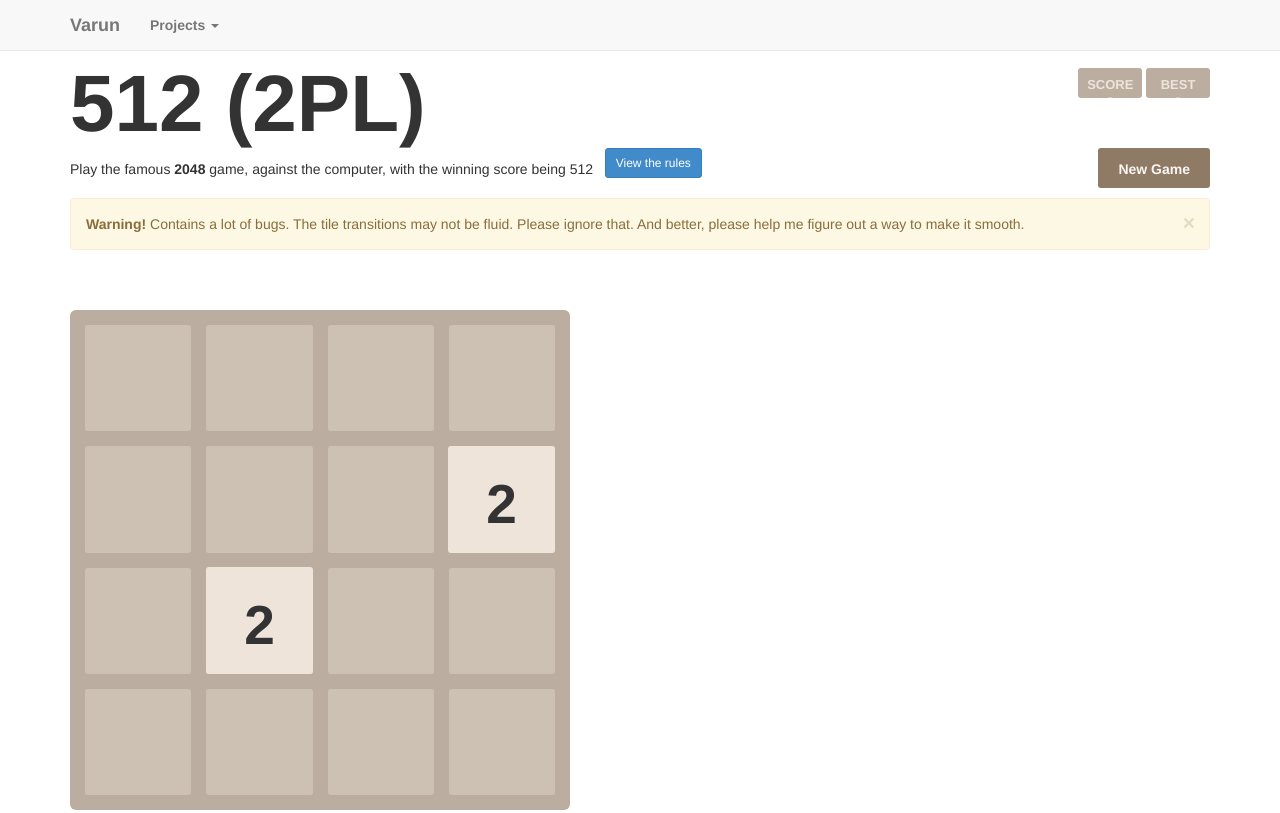
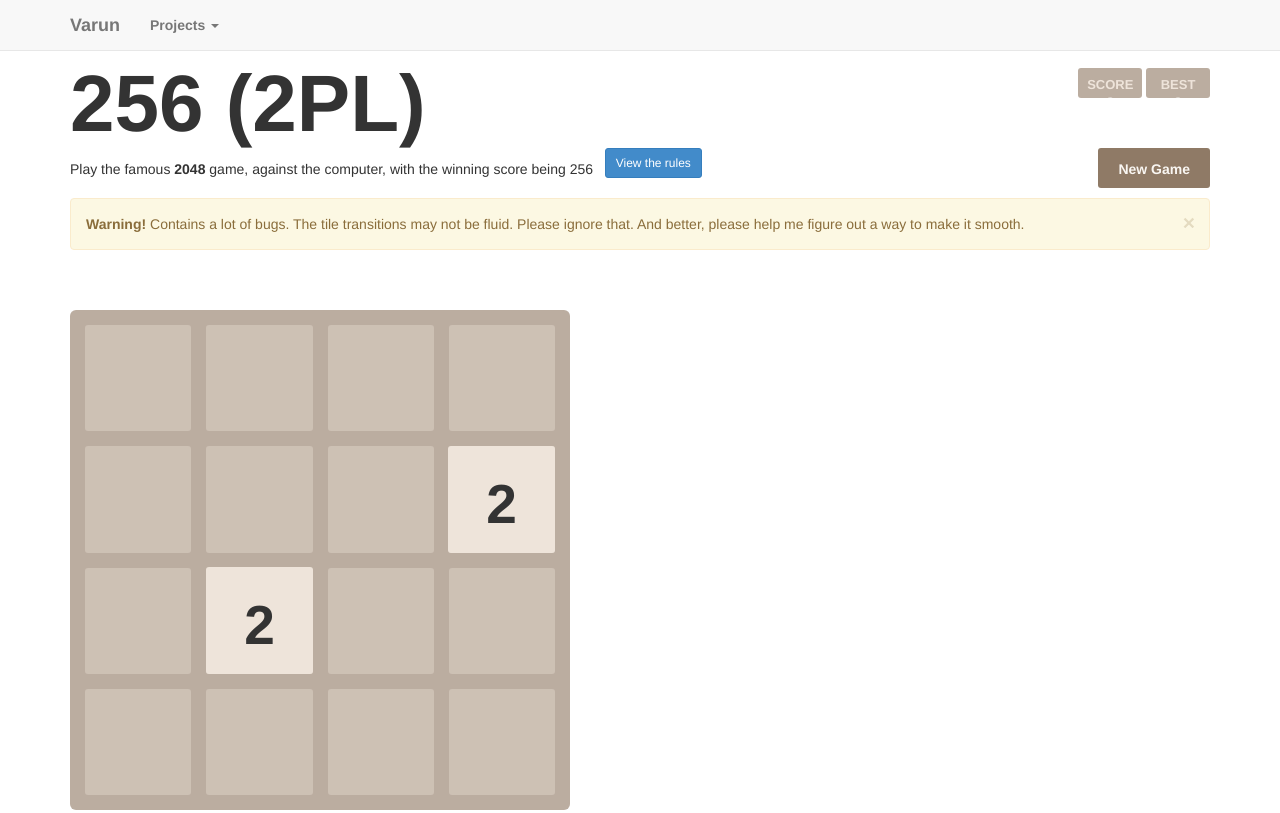
Before and after one commit to a-varun/2048_2pl, a plain HTML site: page index.html in a window 1280 px wide. Shown: the top 813 px of the page. Drawn offline with nearby package versions, Linux system fonts and the light colour scheme; files that its build step writes are made by us from their sources; a web font is replaced by a local one.

Commit message:
changed the ceil

```diff
--- a/index.html
+++ b/index.html
@@ -1,6 +1,6 @@
 <html lang="en" manifest="cache.appcache"><head><meta http-equiv="Content-Type" content="text/html; charset=UTF-8">
   <meta charset="utf-8">
-  <title>2048 Against Computer(512 to win)</title>
+  <title>2048 Against Computer(256 to win)</title>
   <link rel="shortcut icon" href="./bs/pic.ico">
   <link href="./2048_files/main.css" rel="stylesheet" type="text/css">
     <script src="http://ajax.googleapis.com/ajax/libs/jquery/1.11.0/jquery.min.js"></script>
@@ -49,7 +49,7 @@
 
   <div class="container">
     <div class="heading">
-      <h1 class="title">512 (2PL)</h1>
+      <h1 class="title">256 (2PL)</h1>
       <div class="scores-container">
         <div class="score-container">0</div>
         <div class="best-container">340</div>
@@ -58,7 +58,7 @@
 
 
     <div class="above-game">
-      <p class="game-intro">Play the famous <strong>2048 </strong>game, against the computer, with the winning score being 512</p>
+      <p class="game-intro">Play the famous <strong>2048 </strong>game, against the computer, with the winning score being 256</p>
       &nbsp;&nbsp;
       <button class="btn btn-primary btn-sm" data-toggle="modal" data-target="#myModal">
   View the rules
```
